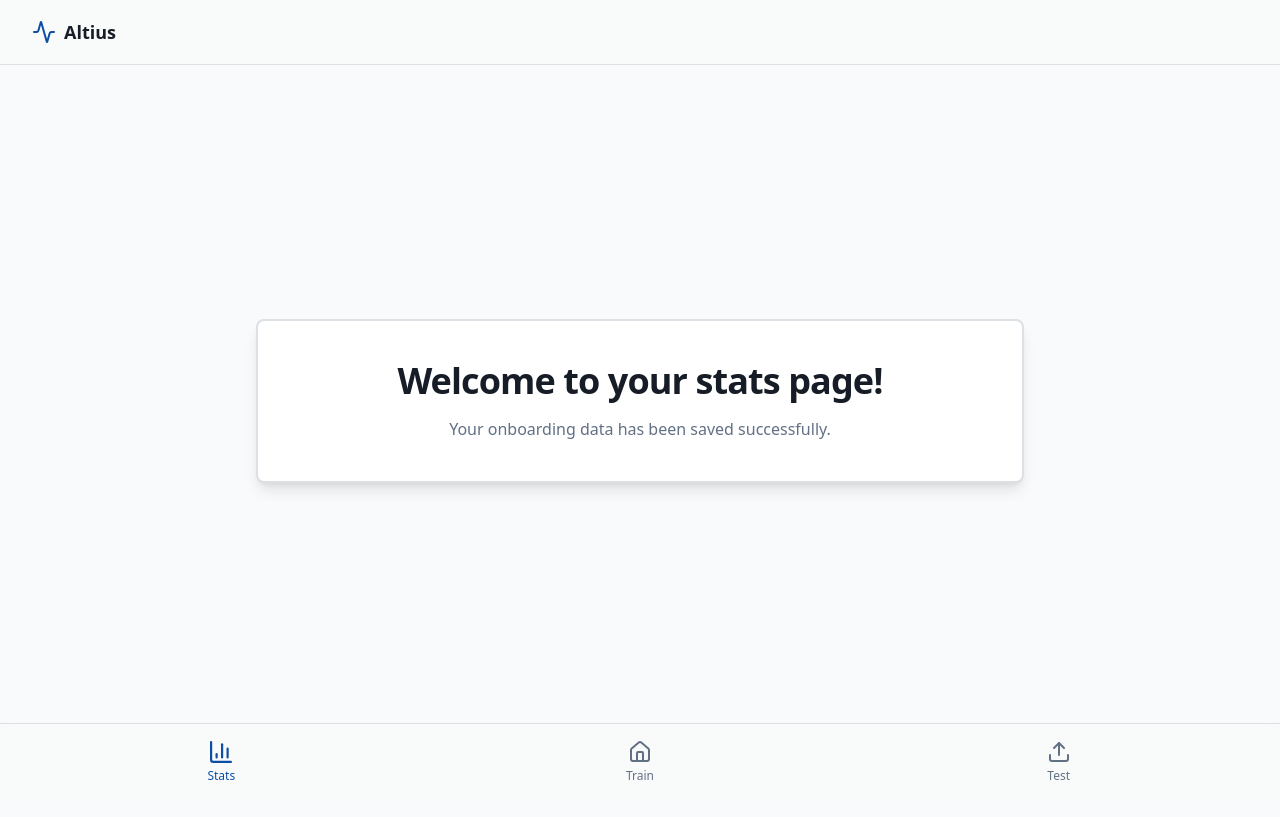
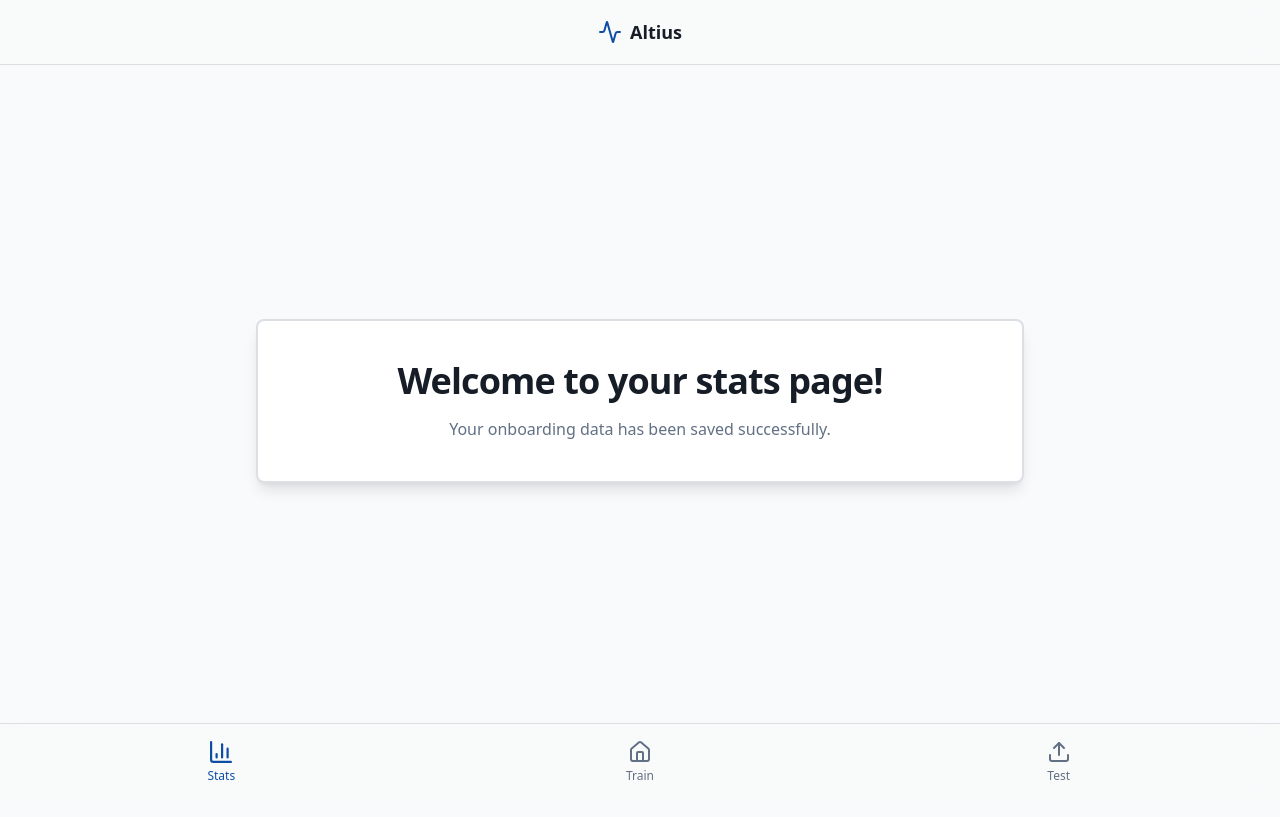
Before and after one commit to lash-business/altius-511e9b24, a React (Vite) app: page /stats in a window 1280 px wide. Built offline with nearby package versions, Linux system fonts and the light colour scheme; the HTML template or start-up script is replaced by a standard one.

Commit message:
Center header logo

```diff
--- a/src/components/common/Header.tsx
+++ b/src/components/common/Header.tsx
@@ -4,7 +4,7 @@ import { Activity } from "lucide-react";
 export function Header() {
   return (
     <header className="sticky top-0 z-50 w-full border-b bg-background/95 backdrop-blur supports-[backdrop-filter]:bg-background/60">
-      <div className="container flex h-16 items-center justify-between">
+      <div className="container flex h-16 items-center justify-center">
         <Link
           to="/"
           className="flex items-center gap-2 font-semibold text-lg transition-smooth hover:text-primary focus-visible:text-primary"
@@ -13,10 +13,6 @@ export function Header() {
           <Activity className="h-6 w-6 text-primary" aria-hidden="true" />
           <span>Altius</span>
         </Link>
-
-        <nav aria-label="Main navigation" className="flex items-center gap-4">
-          {/* Navigation items will be added in future steps */}
-        </nav>
       </div>
     </header>
   );
```
